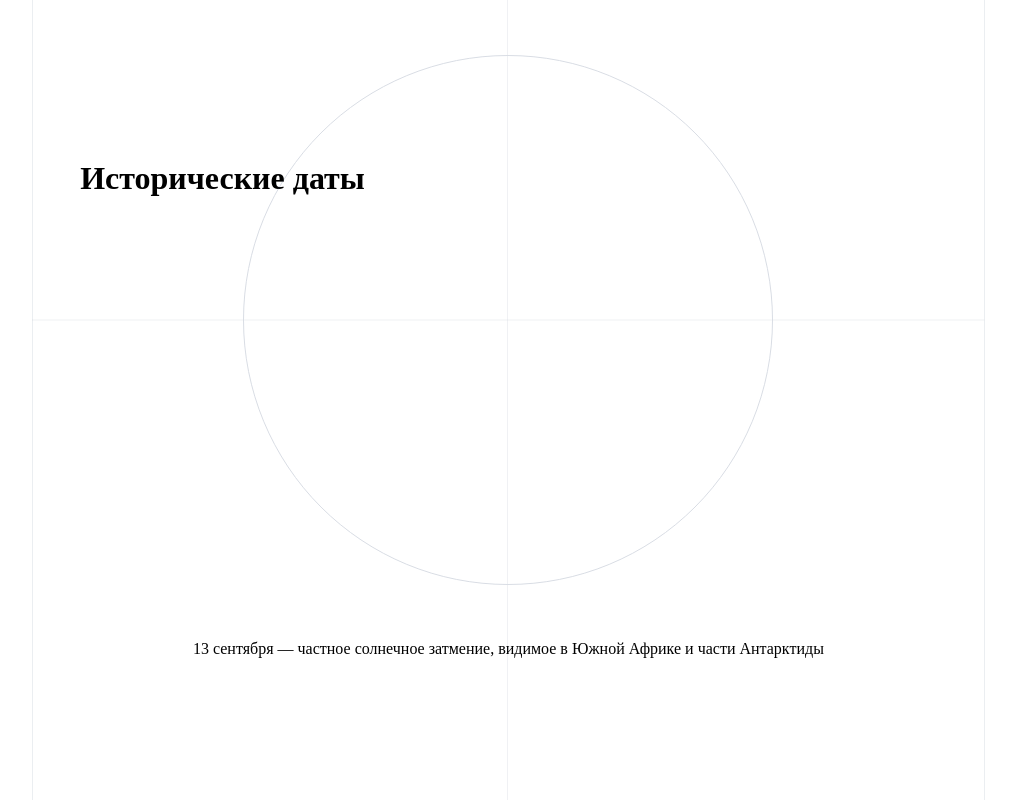
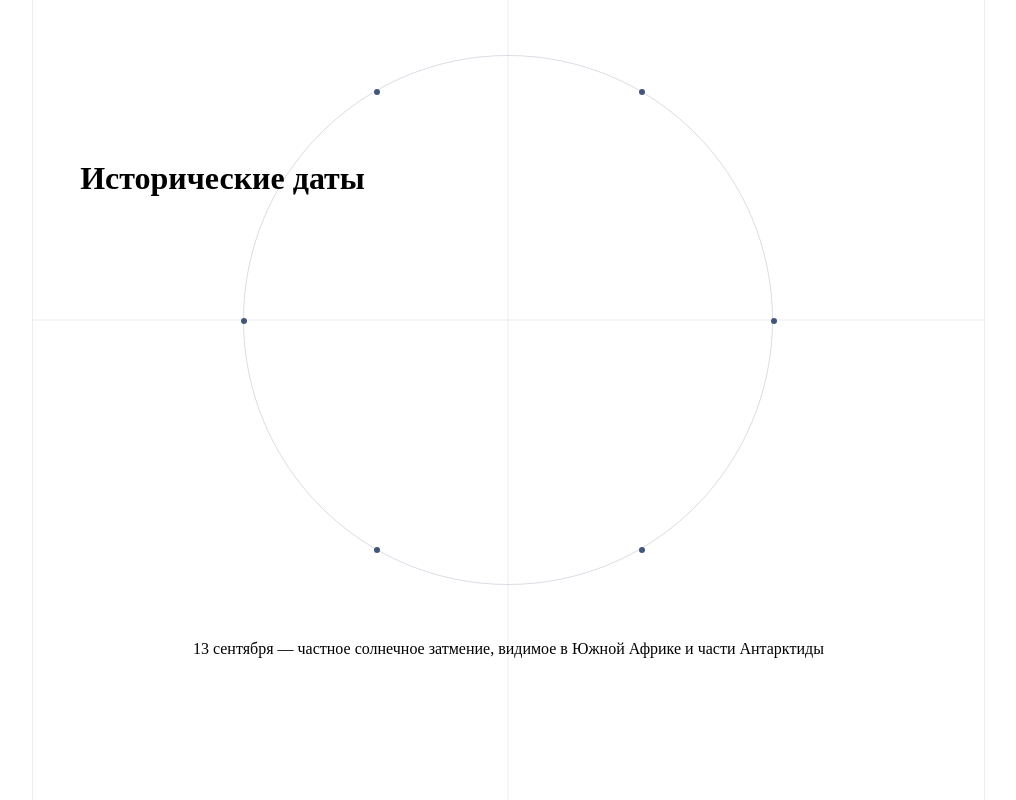
Before and after one commit to Valeriy8500/history-slider-app, a React (Create React App) app: page / in a window 1280 px wide. Shown: the whole page, without its empty margins (186-1202 px from the left). Built offline with nearby package versions, Linux system fonts and the light colour scheme.

Commit message:
feat: реализовал точки на окружности

```diff
--- a/src/components/slider/slider.scss
+++ b/src/components/slider/slider.scss
@@ -13,16 +13,15 @@
 .circle {
   width: 530px;
   height: 530px;
-  background-color: transparent;
-  border: 1px solid rgba(66, 86, 122, 1);
+  border: 1px solid rgba(66, 86, 122, 0.2);
   border-radius: 50%;
   margin: 0 auto;
-  opacity: 20%;
+  position: relative;
 }
 
 .line {
   position: absolute;
-  background-color: rgba(66, 86, 122, 0.4);
+  background-color: rgba(66, 86, 122, 0.1);
   top: 50%;
   left: 50%;
   transform-origin: 0 0;
@@ -39,3 +38,11 @@
   height: 100%;
   width: 1px;
 }
+
+.point {
+  width: 6px;
+  height: 6px;
+  background-color: rgba(66, 86, 122, 1);
+  border-radius: 50%;
+  position: absolute;
+}
--- a/src/components/slider/slider.tsx
+++ b/src/components/slider/slider.tsx
@@ -1,13 +1,31 @@
 import './slider.scss';
 
 export const Slider = () => {
+  const numPoints = 6; // Количество точек
+  const radius = 265; // Радиус круга
+  const centerX = 262; // Центр круга (X-координата)
+  const centerY = 262; // Центр круга (Y-координата)
+
+  const points = Array.from({ length: numPoints }).map((_, index) => {
+    const angle = (index / numPoints) * 2 * Math.PI; // Угол для каждой точки
+    const x = centerX + radius * Math.cos(angle); // Вычисление X-координаты
+    const y = centerY + radius * Math.sin(angle); // Вычисление Y-координаты
+
+    return (
+      <div
+        key={index}
+        className="point"
+        style={{ left: `${x}px`, top: `${y}px` }}
+      ></div>
+    );
+  });
+
   return (
     <div className='slider-container'>
       <div className='slider'>
-        <div className="circle">
-          <div className='line horizontal-line'></div>
-          <div className='line vertical-line'></div>
-        </div>
+        <div className="circle">{points}</div>
+        <div className='line horizontal-line'></div>
+        <div className='line vertical-line'></div>
       </div>
 
       <div className='events-container'>
```
